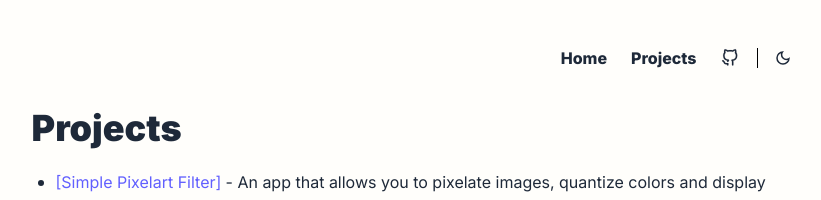
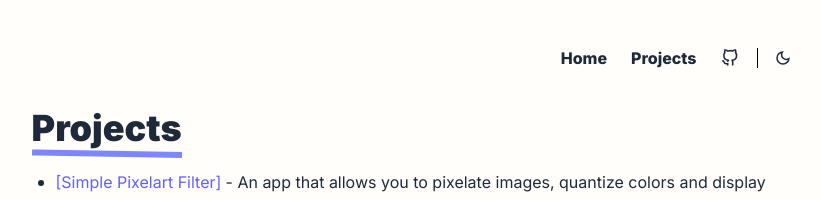
Before and after one commit to kuko6/personal-website, a SvelteKit app: page /projects in a window 1280 px wide. Shown: the top 200 px of the page, without its empty margins (217-1038 px from the left). Built offline with nearby package versions, Linux system fonts and the light colour scheme.

Commit message:
added underline to titles

```diff
--- a/src/app.html
+++ b/src/app.html
@@ -10,9 +10,10 @@
 	<meta name="viewport" content="width=device-width" />
 	%sveltekit.head%
 	<script>
-		if (sessionStorage.theme === 'dark' || (!('theme' in sessionStorage) && window.matchMedia('(prefers-color-scheme: dark)').matches)) {
+		const isDark = sessionStorage.getItem('theme')?.includes('dark') || window.matchMedia('(prefers-color-scheme: dark)').matches;
+		if (isDark) {
+			document.documentElement.classList.remove('light');
 			document.documentElement.classList.add('dark')
-			document.documentElement.classList.remove('light');
 		} else {
 			document.documentElement.classList.remove('dark')
 			document.documentElement.classList.add('light');
--- a/src/components/Navigation.svelte
+++ b/src/components/Navigation.svelte
@@ -11,8 +11,8 @@
     class="flex flex-row justify-end content-center text-base gap-2 font-inter font-bold"
   >
     <NavLink label={"Home"} path={"/"} />
+    <NavLink label={"Projects"} path={"/projects"} />
     <!-- <NavLink label={"Blog"} path={"/blog"} /> -->
-    <NavLink label={"Projects"} path={"/projects"} />
     <!-- <NavLink label={"Resume"} path={"/cv.pdf"} /> -->
     <NavIcon alt={"github logo"} path={"https://github.com/kuko6"}>
       <GithubLogo />
--- a/src/routes/blog/+page.svelte
+++ b/src/routes/blog/+page.svelte
@@ -4,20 +4,22 @@
 <svelte:head>
   <title>Blog - Jakub Povinec</title>
 </svelte:head>
-<div class="space-y-6">
-  <h1 class=""><span class="rotated-underline">Blog</span></h1>
+<div class="space-y-5">
+  <h1><span class="rotated-underline">Blog</span></h1>
   <h2>Working on it... 👷</h2>
 </div>
 
 <style>
+  @reference "../../app.css";
+
   .rotated-underline {
     @apply relative;
   }
 
   .rotated-underline::after {
-    @apply absolute left-0 bottom-[-4px] w-full h-[6px] bg-current text-indigo-400;
-    content: "";
-    transform: rotate(2deg);
-    transform-origin: left bottom;
+    @apply absolute left-0 bottom-[-6px] w-full h-[6px] bg-current text-indigo-400;
+    content: '';
+    transform: rotate(-2.5deg);
+    transform-origin: right bottom;
   }
 </style>
--- a/src/routes/projects/+page.svelte
+++ b/src/routes/projects/+page.svelte
@@ -84,7 +84,7 @@
   <title>Projects - Jakub Povinec</title>
 </svelte:head>
 <div class="space-y-5">
-  <h1>Projects</h1>
+  <h1><span class="rotated-underline">Projects</span></h1>
   <div class="flex flex-col gap-3">
     <!-- {#each project as p}
       <Project project={p} />
@@ -112,14 +112,14 @@
     @apply bg-indigo-500 text-white py-0.5;
   }
 
-  /* .rotated-underline {
+  .rotated-underline {
     @apply relative;
   }
 
   .rotated-underline::after {
-    @apply absolute left-0 bottom-[-2px] w-full h-[6px] bg-current text-indigo-400;
+    @apply absolute left-0 bottom-[-8px] w-full h-[6px] bg-current text-indigo-400;
     content: '';
-    transform: rotate(-2.5deg);
+    transform: rotate(1.0deg);
     transform-origin: right bottom;
-  } */
+  }
 </style>
```
